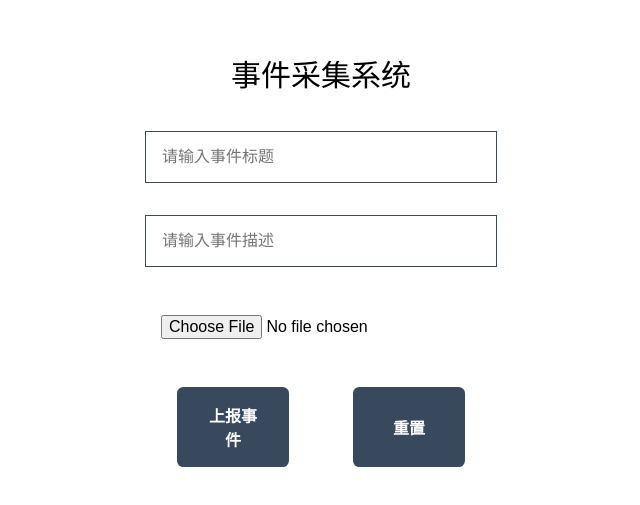
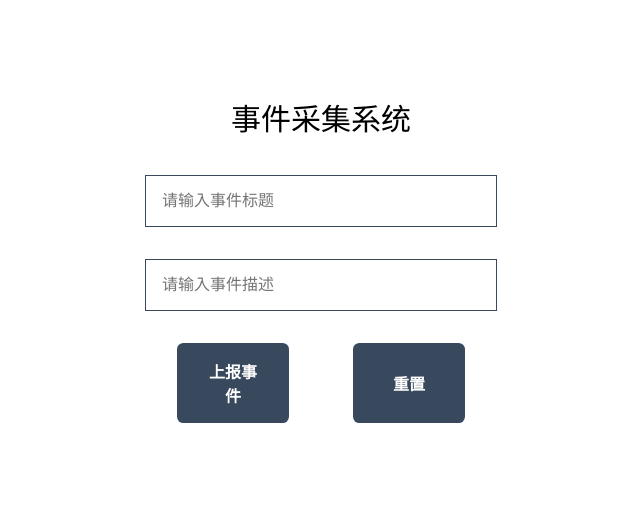
Before and after one commit to TurtleLiu/hello_vue, a Vue app: page / in a window 1280 px wide. Shown: the part 141-646 px from the top of the page, without its empty margins (351-991 px from the left). Built offline with nearby package versions, Linux system fonts and the light colour scheme.

Commit message:
test word version

```diff
--- a/src/App.vue
+++ b/src/App.vue
@@ -7,8 +7,6 @@
         </div>
         <input type="text" placeholder="请输入事件标题" name="title" v-model="userForm.title"/>
         <input type="text" placeholder="请输入事件描述" name="description" v-model="userForm.description" />
-        <input type="file" @change="(e) => handleImageUpload(e)" class="file-input" />
-        <img :src="imageUrl" v-if="imageUrl">
         <span class="button">
           <button type="submit">上报事件</button>
           <button type="reset" @click="(e) => handleReset(e)">重置</button>
@@ -28,9 +26,6 @@ const userForm = ref({
   title: '',
   description: ''
 })
-
-// 图片
-const imageUrl = ref(null)
 
 /**
  * @description:处理点击注册事件
@@ -54,20 +49,6 @@ const handleValidation = (form) => {
   }
   return true
 }
-
-const handleImageUpload = (e) => {
-  const file = e.target.files[0]
-  //console.log(file)
-  if (!file) return
-  const reader = new FileReader()
-  reader.readAsDataURL(file)
-  reader.onload = () => {
-    imageUrl.value = reader.result
-  }
-}
-
-
-
 /**
  * @description: AntDesign的api，显示弹窗信息
  * @param {string} type 图标，可选值有success、info、warning、error
@@ -86,7 +67,6 @@ const openNotificationWithIcon = (type, message) => {
 const handleReset = (e) => {
   e.preventDefault()
   userForm.value = { title: '', description: '' }
-  imageUrl.value = null
 }
 </script>
 
@@ -133,17 +113,6 @@ const handleReset = (e) => {
         outline: none;
       }
     }
-    .file-input{
-      background-color: transparent;
-      padding: 1rem;
-      border: 0rem;
-      width: 100%;
-    }
-    img{
-      height: 10rem;
-      width: 10rem;
-      display: block;
-    }
     .button {
       display: grid;
       grid-template-columns: 50% 50%;
```
